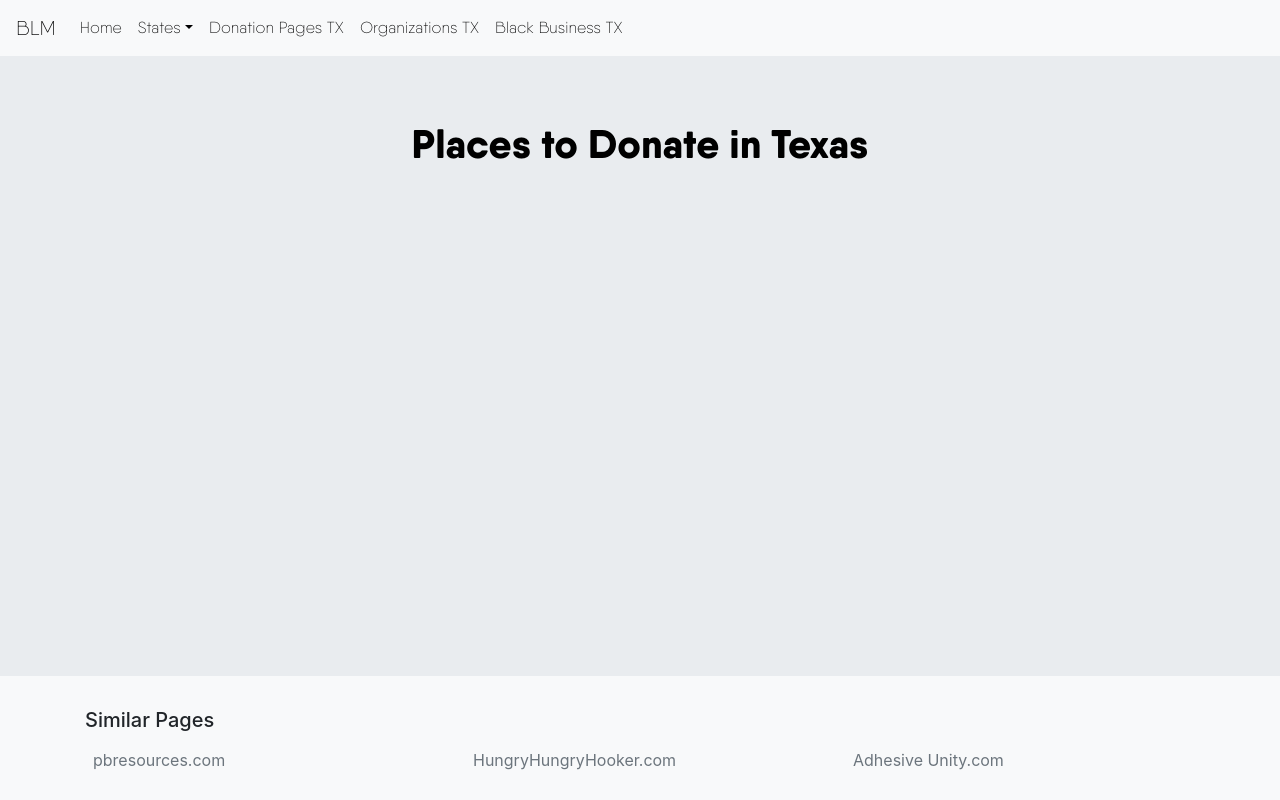
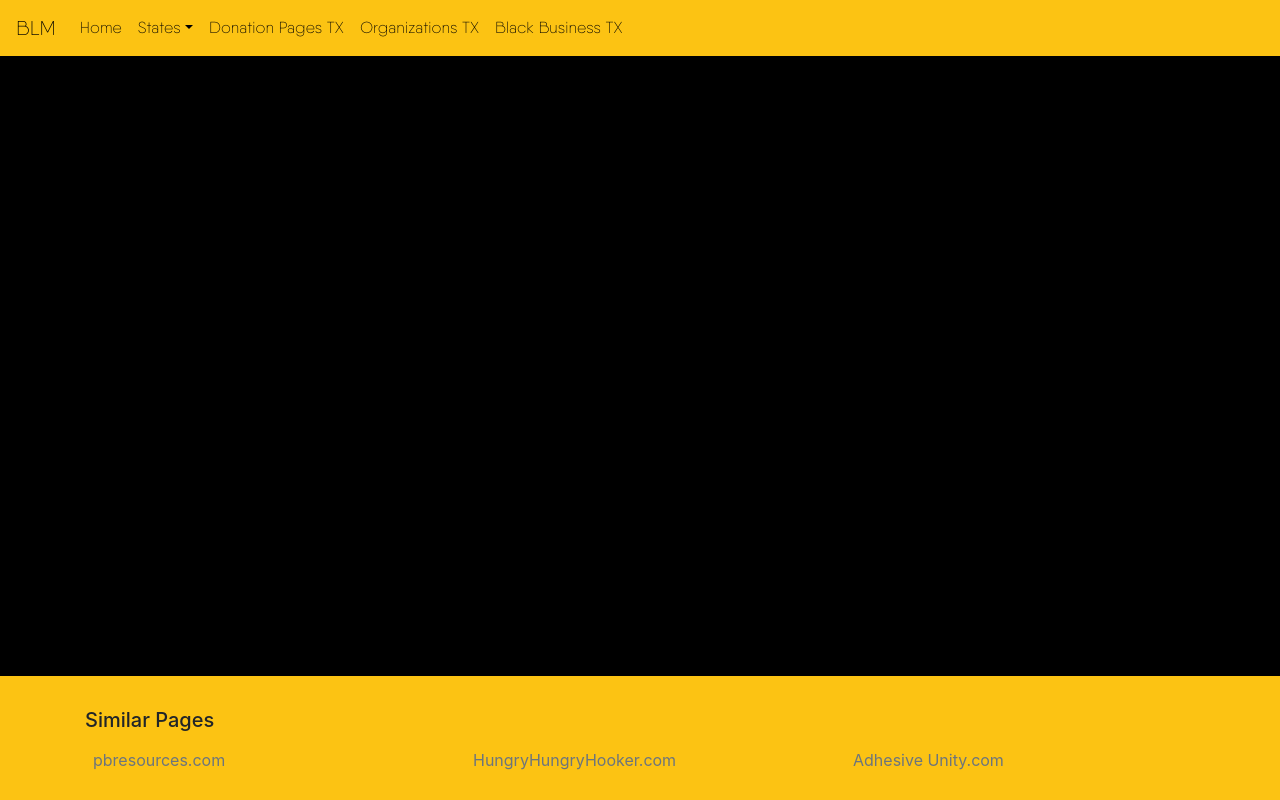
Before and after one commit to mrodriguez3313/Support-bipoc, a Flask app: page /Texas/donate in a window 1280 px wide. Run offline with Flask 2, Linux system fonts and the light colour scheme; some libraries are stand-ins or nearby versions.

Commit message:
Mirrored changes from National pages to State home page

```diff
--- a/website/static/states.css
+++ b/website/static/states.css
@@ -25,14 +25,9 @@ a:hover {
   color: #B46E43 !important;
 }
 
-.blmstyle {
-  font-family: 'Cornerstone', sans-serif;
-  color: #000000;
-}
-
 .barstyle {
   font-family: 'QanelasSoft', Cornerstone;
-  color: #000000;
+  background-color: #fcc313;
 }
 
 .title_blm {
@@ -41,6 +36,7 @@ a:hover {
 }
 
 .foot-position {
+  background-color: #fcc313;
   position: absolute;
   bottom: 0;
   width: 100%;
@@ -60,7 +56,7 @@ a:hover {
 }
 
 .background {
-  background-image: linear-gradient(135deg, #e9ecef 0%, #e9ecef 100%);
+  background-color: black;
 }
 
 .cardimg {
--- a/website/templates/base_state.html
+++ b/website/templates/base_state.html
@@ -19,7 +19,7 @@
 
 <body class="background main">
   <header>
-    <nav class="navbar navbar-expand-lg navbar-light bg-light barstyle">
+    <nav class="navbar navbar-expand-lg barstyle">
       <a class="navbar-brand" href="{{url_for('core.index')}}">BLM</a>
       <button class="navbar-toggler" type="button" data-toggle="collapse" data-target="#navbarNavDropdown" aria-controls="navbarNavDropdown" aria-expanded="false" aria-label="Toggle navigation">
         <span class="navbar-toggler-icon"></span>
@@ -56,8 +56,8 @@
   {% endblock %}
 
 
-  <footer class="page-footer bg-light foot-position">
-    <div class="container bg-light">
+  <footer class="page-footer foot-position">
+    <div class="container">
       <div class="row">
         <div class="col">
           <h5>Similar Pages</h5>
```
Also changed, not shown: website/static/style.css (+0 -7 lines).
